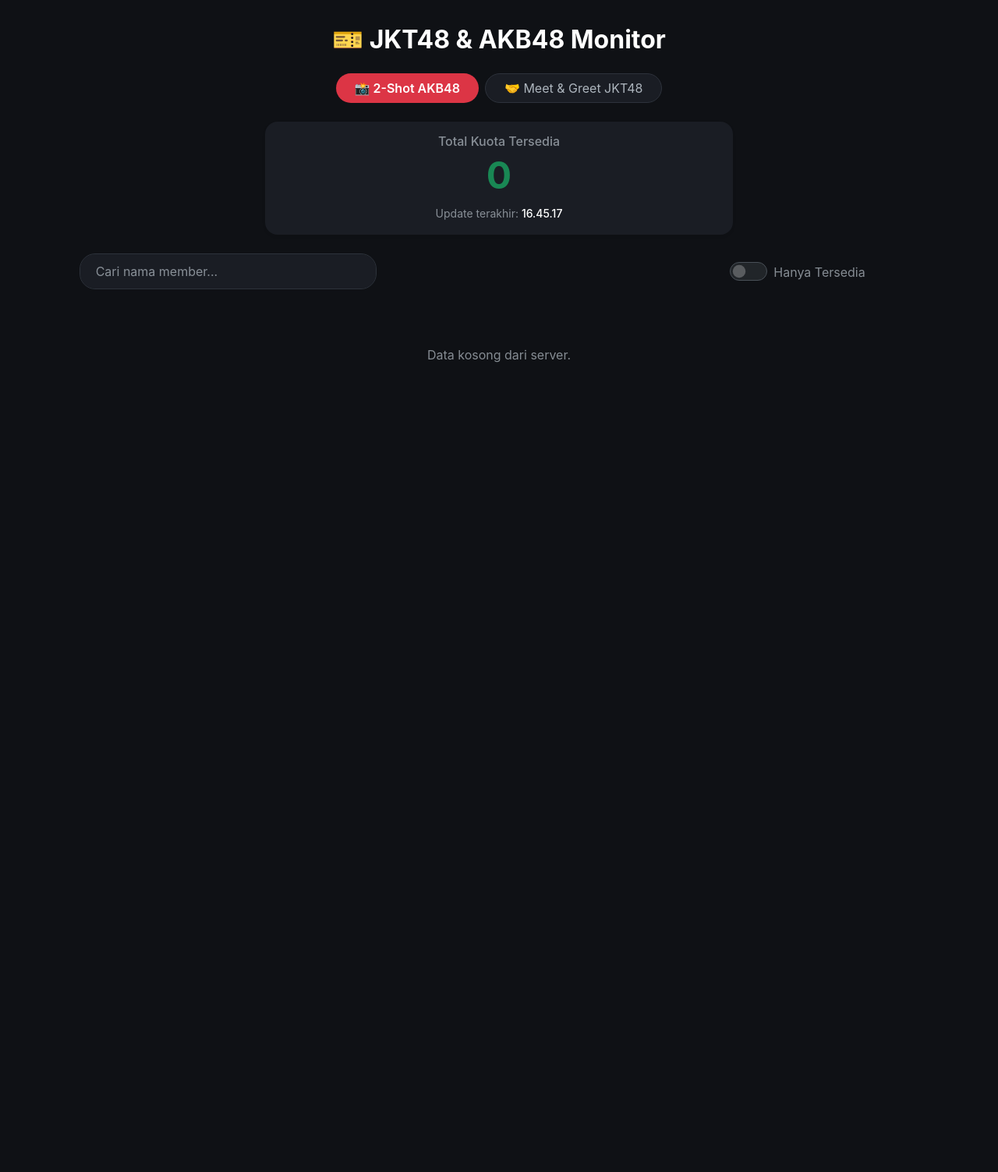
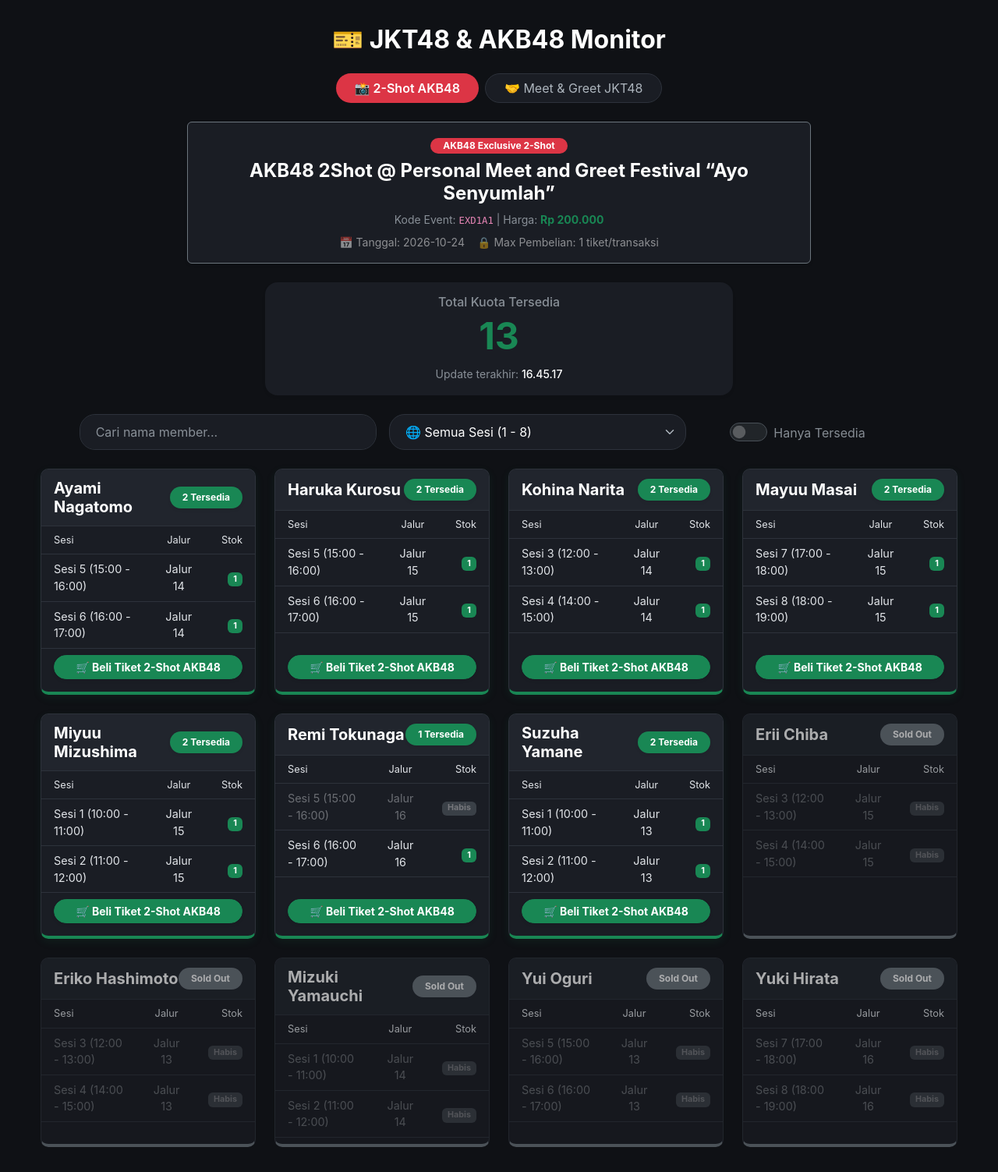
Before and after one commit to fmcrawford/monitoring, a Flask app: page / in a window 1280 px wide. Shown: the whole page at 78% size. Before the commit the page ends 465 px from the top, so only its background shows below. Run offline with Flask 3, Linux system fonts and the light colour scheme; data that the repository does not hold is empty.

Commit message:
Update index.html

```diff
--- a/templates/index.html
+++ b/templates/index.html
@@ -3,47 +3,33 @@
 <head>
     <meta charset="UTF-8">
     <meta name="viewport" content="width=device-width, initial-scale=1.0">
-    <title>JKT48 Ticket Monitor</title>
+    <title>JKT48 & AKB48 Ticket Monitor</title>
     <link href="https://cdn.jsdelivr.net/npm/bootstrap@5.3.0/dist/css/bootstrap.min.css" rel="stylesheet">
     <style>
         body { background-color: #0f1115; color: #ffffff; padding-top: 2rem; padding-bottom: 2rem; font-family: -apple-system, BlinkMacSystemFont, "Segoe UI", Roboto, "Helvetica Neue", Arial, sans-serif; }
         .card-header-custom { background-color: #1a1d24; border-bottom: 1px solid #2d323b; }
-
-        /* Grid Card Styles */
         .member-card { background-color: #1a1d24; border-radius: 10px; border: 1px solid #2d323b; height: 100%; display: flex; flex-direction: column; overflow: hidden; transition: transform 0.2s; }
         .member-card:hover { transform: translateY(-3px); }
         .card-header-member { background-color: #21252d; padding: 12px 16px; border-bottom: 1px solid #2d323b; display: flex; justify-content: space-between; align-items: center; }
-
-        /* Status Highlight */
         .has-tickets { border-bottom: 4px solid #198754; box-shadow: 0 4px 12px rgba(25, 135, 84, 0.1); }
         .sold-out-item { opacity: 0.65; border-bottom: 4px solid #6c757d; }
         .sold-out-item:hover { opacity: 1; }
-
-        /* Favorite Member Styles */
         .special-card { border: 1px solid #ffc107; box-shadow: 0 0 15px rgba(255, 193, 7, 0.15); border-bottom: 4px solid #ffc107; }
         .special-header { background: linear-gradient(145deg, #2a220b 0%, #1a1d24 100%); border-bottom: 1px solid #4a3805; }
         .special-title { color: #ffc107 !important; text-shadow: 0 0 8px rgba(255,193,7,0.4); }
-
-        /* Sesi Tambahan Banner */
         .extra-session-banner { text-align: center; padding: 4px 0; font-size: 0.7rem; font-weight: 700; letter-spacing: 1px; }
         .extra-session-banner.eligible { background-color: #dc3545; color: white; border-bottom: 1px solid #a71d2a; }
         .extra-session-banner.maxed { background-color: #343a40; color: #adb5bd; border-bottom: 1px solid #212529; }
-
-        /* Animasi Restock */
         @keyframes pulse { 0% { opacity: 1; } 50% { opacity: 0.5; } 100% { opacity: 1; } }
         .pulse-anim { animation: pulse 1.5s infinite; background-color: #0dcaf0; color: #000; font-weight: bold; border-radius: 4px; padding: 2px 6px; font-size: 0.7rem; margin-left: 8px; }
-
         .table-dark { --bs-table-bg: transparent; margin-bottom: 0; }
         .table-dark td, .table-dark th { border-color: #2d323b; color: #e1e4e8; padding: 8px 16px; }
-
         .search-box, .form-select { background-color: #1a1d24; border: 1px solid #2d323b; color: white; border-radius: 20px; padding: 10px 20px; }
         .search-box:focus, .form-select:focus { background-color: #242833; border-color: #dc3545; color: white; box-shadow: 0 0 0 0.25rem rgba(220, 53, 69, 0.25); }
         .form-select option { background-color: #1a1d24; color: white; }
-
         .btn-custom-active { background-color: #dc3545; color: white; font-weight: 600; border: none; }
         .btn-custom-inactive { background-color: #1a1d24; color: #adb5bd; border: 1px solid #2d323b; }
         .btn-custom-inactive:hover { background-color: #242833; color: white; }
-
         .star-btn { cursor: pointer; transition: transform 0.2s, color 0.2s; user-select: none; }
         .star-btn:hover { transform: scale(1.2); }
     </style>
@@ -61,7 +47,7 @@
         <button id="btn-mg" class="btn btn-custom-inactive px-4 rounded-pill" onclick="switchCategory('mg')">🤝 Meet & Greet JKT48</button>
     </div>
 
-    <!-- Info Box / Event Banner (Khusus 2-Shot AKB48) -->
+    <!-- Info Box Event Banner -->
     <div id="event-info-container"></div>
 
     <!-- Info Box Total Kuota -->
@@ -73,16 +59,16 @@
         </div>
     </div>
 
-    <!-- Banner Announcement (Hanya M&G) -->
+    <!-- Banner Announcement -->
     <div id="announcement-container"></div>
 
-    <!-- Kontrol UX: Search, Filter & Sesi Dropdown -->
+    <!-- Kontrol UX: Search, Dropdown Sesi, Filter -->
     <div class="row g-3 mb-4 align-items-center justify-content-center">
         <div class="col-md-4">
             <input type="text" id="searchBox" class="form-control search-box w-100" placeholder="Cari nama member..." onkeyup="applyFilters()">
         </div>
         <div class="col-md-4" id="session-dropdown-wrapper">
-            <!-- Dropdown Sesi akan di-render dinamis khusus 2-Shot -->
+            <!-- Dropdown Sesi khusus 2-Shot AKB48 -->
         </div>
         <div class="col-md-3" id="filter-toggle-container">
             <div class="form-check form-switch d-flex align-items-center gap-2 m-0">
@@ -101,39 +87,100 @@
     </div>
 </div>
 
-<!-- Toast Container untuk Notifikasi Restock -->
-<div class="toast-container position-fixed bottom-0 end-0 p-3">
-    <div id="restockToast" class="toast text-bg-success border-0" role="alert" aria-live="assertive" aria-atomic="true">
-        <div class="toast-header bg-success text-white border-0">
-            <strong class="me-auto">🚨 Restock Alert!</strong>
-            <button type="button" class="btn-close btn-close-white" data-bs-dismiss="toast" aria-label="Close"></button>
-        </div>
-        <div class="toast-body fw-medium" id="toastMessage">
-            Tiket baru tersedia.
-        </div>
-    </div>
-</div>
-
 <script src="https://cdn.jsdelivr.net/npm/bootstrap@5.3.0/dist/js/bootstrap.bundle.min.js"></script>
 
 <script>
     let favoriteMembers = JSON.parse(localStorage.getItem('jkt48_favorites')) || ["Grace Octaviani"];
-
     let currentCategory = '2shot';
     let fetchInterval;
     let rawData = [];
-    let eventDetailData = null;
     let selectedSessionFilter = 'all';
-    let lastQuotaState = {};
-    let recentRestocks = {};
+
+    // Data JSON statis AKB48 2-Shot yang Anda berikan
+    const akb2ShotData = {
+        "status": true,
+        "message": "Berhasil mendapatkan data",
+        "data": {
+            "category": "TWO_SHOT",
+            "thumbnail_image": "https://jkt48.com/api/v1/storages/media/exclusive/2026/09/exd1a1-thumb-670378.jpg",
+            "preview_image": "https://jkt48.com/api/v1/storages/media/exclusive/2026/09/exd1a1-preview-d6fb96.jpg",
+            "code": "EXD1A1",
+            "default_price": 200000,
+            "max_purchase": 1,
+            "max_purchase_transaction": 1,
+            "title": "AKB48 2Shot @ Personal Meet and Greet Festival “Ayo Senyumlah”",
+            "session": [
+                {
+                    "label": "Sesi 1", "date": "2026-10-24", "start_time": "10:00:00", "end_time": "11:00:00",
+                    "session_detail": [
+                        {"label": "Jalur 13", "jkt48_member_name": "Suzuha Yamane", "quota_available": true},
+                        {"label": "Jalur 14", "jkt48_member_name": "Mizuki Yamauchi", "quota_available": false},
+                        {"label": "Jalur 15", "jkt48_member_name": "Miyuu Mizushima", "quota_available": true}
+                    ]
+                },
+                {
+                    "label": "Sesi 2", "date": "2026-10-24", "start_time": "11:00:00", "end_time": "12:00:00",
+                    "session_detail": [
+                        {"label": "Jalur 13", "jkt48_member_name": "Suzuha Yamane", "quota_available": true},
+                        {"label": "Jalur 14", "jkt48_member_name": "Mizuki Yamauchi", "quota_available": false},
+                        {"label": "Jalur 15", "jkt48_member_name": "Miyuu Mizushima", "quota_available": true}
+                    ]
+                },
+                {
+                    "label": "Sesi 3", "date": "2026-10-24", "start_time": "12:00:00", "end_time": "13:00:00",
+                    "session_detail": [
+                        {"label": "Jalur 13", "jkt48_member_name": "Eriko Hashimoto", "quota_available": false},
+                        {"label": "Jalur 14", "jkt48_member_name": "Kohina Narita", "quota_available": true},
+                        {"label": "Jalur 15", "jkt48_member_name": "Erii Chiba", "quota_available": false}
+                    ]
+                },
+                {
+                    "label": "Sesi 4", "date": "2026-10-24", "start_time": "14:00:00", "end_time": "15:00:00",
+                    "session_detail": [
+                        {"label": "Jalur 13", "jkt48_member_name": "Eriko Hashimoto", "quota_available": false},
+                        {"label": "Jalur 14", "jkt48_member_name": "Kohina Narita", "quota_available": true},
+                        {"label": "Jalur 15", "jkt48_member_name": "Erii Chiba", "quota_available": false}
+                    ]
+                },
+                {
+                    "label": "Sesi 5", "date": "2026-10-24", "start_time": "15:00:00", "end_time": "16:00:00",
+                    "session_detail": [
+                        {"label": "Jalur 13", "jkt48_member_name": "Yui Oguri", "quota_available": false},
+                        {"label": "Jalur 14", "jkt48_member_name": "Ayami Nagatomo", "quota_available": true},
+                        {"label": "Jalur 15", "jkt48_member_name": "Haruka Kurosu", "quota_available": true},
+                        {"label": "Jalur 16", "jkt48_member_name": "Remi Tokunaga", "quota_available": false}
+                    ]
+                },
+                {
+                    "label": "Sesi 6", "date": "2026-10-24", "start_time": "16:00:00", "end_time": "17:00:00",
+                    "session_detail": [
+                        {"label": "Jalur 13", "jkt48_member_name": "Yui Oguri", "quota_available": false},
+                        {"label": "Jalur 14", "jkt48_member_name": "Ayami Nagatomo", "quota_available": true},
+                        {"label": "Jalur 15", "jkt48_member_name": "Haruka Kurosu", "quota_available": true},
+                        {"label": "Jalur 16", "jkt48_member_name": "Remi Tokunaga", "quota_available": true}
+                    ]
+                },
+                {
+                    "label": "Sesi 7", "date": "2026-10-24", "start_time": "17:00:00", "end_time": "18:00:00",
+                    "session_detail": [
+                        {"label": "Jalur 15", "jkt48_member_name": "Mayuu Masai", "quota_available": true},
+                        {"label": "Jalur 16", "jkt48_member_name": "Yuki Hirata", "quota_available": false}
+                    ]
+                },
+                {
+                    "label": "Sesi 8", "date": "2026-10-24", "start_time": "18:00:00", "end_time": "19:00:00",
+                    "session_detail": [
+                        {"label": "Jalur 15", "jkt48_member_name": "Mayuu Masai", "quota_available": true},
+                        {"label": "Jalur 16", "jkt48_member_name": "Yuki Hirata", "quota_available": false}
+                    ]
+                }
+            ]
+        }
+    };
 
     function toggleFavorite(memberName) {
         const index = favoriteMembers.indexOf(memberName);
-        if (index > -1) {
-            favoriteMembers.splice(index, 1);
-        } else {
-            favoriteMembers.push(memberName);
-        }
+        if (index > -1) { favoriteMembers.splice(index, 1); } else { favoriteMembers.push(memberName); }
         localStorage.setItem('jkt48_favorites', JSON.stringify(favoriteMembers));
         applyFilters();
     }
@@ -151,74 +198,49 @@
             btnMg.className = 'btn btn-custom-active px-4 rounded-pill';
         }
 
-        document.getElementById('data-container').innerHTML = `
-            <div class="text-center py-5 text-muted">
-                <div class="spinner-border text-danger mb-3" role="status"></div>
-                <div>Memuat data ${category === '2shot' ? '2-Shot AKB48' : 'Meet & Greet JKT48'}...</div>
-            </div>`;
-        document.getElementById('announcement-container').innerHTML = '';
-        document.getElementById('event-info-container').innerHTML = '';
-        document.getElementById('session-dropdown-wrapper').innerHTML = '';
-
-        lastQuotaState = {};
         selectedSessionFilter = 'all';
         fetchData();
     }
 
     async function fetchData() {
-        const endpoint = currentCategory === '2shot' ? '/api/status' : '/api/mg';
-
-        try {
-            const response = await fetch(endpoint);
-            const resJson = await response.json();
+        document.getElementById('announcement-container').innerHTML = '';
+        document.getElementById('event-info-container').innerHTML = '';
+        document.getElementById('session-dropdown-wrapper').innerHTML = '';
 
         let membersList = [];
+        let totalQuotaCount = 0;
 
         if (currentCategory === '2shot') {
-                // Mendukung format data statis AKB48 atau dynamic backend
-                eventDetailData = resJson.data || resJson;
-                if (eventDetailData && eventDetailData.session) {
-                    membersList = parseAKB48Sessions(eventDetailData.session);
-                } else if (resJson.members) {
-                    membersList = resJson.members;
-                }
+            // Render dari data statis AKB48 yang Anda berikan
+            const eventData = akb2ShotData.data;
+            membersList = parseAKB48Sessions(eventData.session);
+
+            membersList.forEach(m => { totalQuotaCount += m.quota; });
+            document.getElementById('total-quota').innerText = totalQuotaCount;
+            document.getElementById('last-update').innerText = new Date().toLocaleTimeString('id-ID');
+
+            renderEventHeader(eventData);
+            renderSessionDropdown(eventData.session);
+            processRawData(membersList);
         } else {
+            // Fetch ke endpoint Meet & Greet JKT48 backend
+            try {
+                const response = await fetch('/api/mg');
+                const resJson = await response.json();
                 membersList = resJson.members || [];
-            }
 
-            // Hitung total kuota secara aman
-            let totalQuotaCount = 0;
-            membersList.forEach(m => {
-                // Konversi boolean quota_available atau hitung angka integer quota
-                let q = typeof m.quota === 'number' ? m.quota : (m.quota_available ? 1 : 0);
-                totalQuotaCount += q;
-            });
-
+                membersList.forEach(m => { totalQuotaCount += (typeof m.quota === 'number' ? m.quota : 0); });
                 document.getElementById('total-quota').innerText = resJson.total_quota !== undefined ? resJson.total_quota : totalQuotaCount;
-
-            if (resJson.last_check) {
-                const date = new Date(resJson.last_check * 1000);
-                document.getElementById('last-update').innerText = date.toLocaleTimeString('id-ID');
-            } else {
                 document.getElementById('last-update').innerText = new Date().toLocaleTimeString('id-ID');
-            }
-
-            renderEventHeader();
-            renderSessionDropdown();
-
-            if (membersList.length === 0) {
-                document.getElementById('data-container').innerHTML = '<div class="text-center py-5 text-muted">Data kosong dari server.</div>';
-                return;
-            }
 
                 processRawData(membersList);
             } catch (error) {
                 console.error("Fetch error:", error);
-            document.getElementById('data-container').innerHTML = `<div class="text-center py-5 text-danger">Gagal mengambil data: ${error.message}</div>`;
+                document.getElementById('data-container').innerHTML = `<div class="text-center py-5 text-danger">Gagal mengambil data Meet & Greet: ${error.message}</div>`;
+            }
         }
     }
 
-    // Ubah format struktur sesi AKB48 agar kompatibel dengan sistem monitor
     function parseAKB48Sessions(sessionsArray) {
         let flatMembers = [];
         sessionsArray.forEach(sess => {
@@ -238,33 +260,28 @@
         return flatMembers;
     }
 
-    function renderEventHeader() {
+    function renderEventHeader(eventData) {
         const headerContainer = document.getElementById('event-info-container');
-        if (currentCategory === '2shot' && eventDetailData && eventDetailData.title) {
-            let priceFormatted = new Intl.NumberFormat('id-ID', { style: 'currency', currency: 'IDR', maximumFractionDigits: 0 }).format(eventDetailData.default_price || 200000);
+        let priceFormatted = new Intl.NumberFormat('id-ID', { style: 'currency', currency: 'IDR', maximumFractionDigits: 0 }).format(eventData.default_price || 200000);
         headerContainer.innerHTML = `
             <div class="card card-header-custom border-secondary mb-4 mx-auto shadow-sm" style="max-width: 800px;">
                 <div class="card-body text-center">
                     <span class="badge bg-danger mb-2 px-3 py-1 rounded-pill">AKB48 Exclusive 2-Shot</span>
-                        <h4 class="fw-bold text-white mb-2">${eventDetailData.title}</h4>
-                        <p class="text-muted small mb-2">Kode Event: <code>${eventDetailData.code}</code> | Harga: <span class="text-success fw-bold">${priceFormatted}</span></p>
+                    <h4 class="fw-bold text-white mb-2">${eventData.title}</h4>
+                    <p class="text-muted small mb-2">Kode Event: <code>${eventData.code}</code> | Harga: <span class="text-success fw-bold">${priceFormatted}</span></p>
                     <div class="d-flex justify-content-center gap-3 text-white-50 small">
-                            <span>📅 Tanggal: ${eventDetailData.session ? eventDetailData.session[0].date : '2026-10-24'}</span>
-                            <span>🔒 Max Pembelian: ${eventDetailData.max_purchase} tiket/transaksi</span>
+                        <span>📅 Tanggal: ${eventData.session[0].date}</span>
+                        <span>🔒 Max Pembelian: ${eventData.max_purchase} tiket/transaksi</span>
                     </div>
                 </div>
             </div>
         `;
-        } else {
-            headerContainer.innerHTML = '';
-        }
     }
 
-    function renderSessionDropdown() {
+    function renderSessionDropdown(sessions) {
         const wrapper = document.getElementById('session-dropdown-wrapper');
-        if (currentCategory === '2shot' && eventDetailData && eventDetailData.session) {
         let options = `<option value="all">🌐 Semua Sesi (1 - 8)</option>`;
-            eventDetailData.session.forEach((s, index) => {
+        sessions.forEach((s) => {
             options += `<option value="${s.label}">${s.label} (${s.start_time.substring(0,5)} - ${s.end_time.substring(0,5)})</option>`;
         });
         wrapper.innerHTML = `
@@ -272,9 +289,6 @@
                 ${options}
             </select>
         `;
-        } else {
-            wrapper.innerHTML = '';
-        }
     }
 
     function onSessionDropdownChange() {
@@ -284,8 +298,6 @@
 
     function processRawData(members) {
         const grouped = {};
-        const currentQuotaState = {};
-
         members.forEach(m => {
             if (!grouped[m.name]) {
                 grouped[m.name] = { name: m.name, totalQuota: 0, sessions: [] };
@@ -295,23 +307,6 @@
         });
 
         rawData = Object.values(grouped);
-        let restockMessages = [];
-
-        rawData.forEach(member => {
-            currentQuotaState[member.name] = member.totalQuota;
-
-            if (lastQuotaState[member.name] !== undefined && member.totalQuota > lastQuotaState[member.name]) {
-                const diff = member.totalQuota - lastQuotaState[member.name];
-                restockMessages.push(`<b>${member.name}</b> (+${diff} Tiket)`);
-                recentRestocks[member.name] = Date.now();
-            }
-        });
-
-        if (restockMessages.length > 0) {
-            showToast(restockMessages.join('<br>'));
-        }
-        lastQuotaState = currentQuotaState;
-
         applyFilters();
     }
 
@@ -320,7 +315,6 @@
         const showAvailableOnly = document.getElementById('availableOnlyToggle').checked;
         const container = document.getElementById('data-container');
         const announcementContainer = document.getElementById('announcement-container');
-        const now = Date.now();
 
         let eligibleForExtra = [];
 
@@ -331,7 +325,6 @@
 
             const matchesSearch = member.name.toLowerCase().includes(searchQuery);
 
-            // Filter berdasarkan pilihan dropdown sesi jika di kategori 2shot
             let matchesSession = true;
             let displayedSessions = member.sessions;
 
@@ -356,8 +349,6 @@
                     </div>
                 </div>
             `;
-        } else {
-            announcementContainer.innerHTML = '';
         }
 
         filteredData.sort((a, b) => {
@@ -375,7 +366,6 @@
         let regularHtml = '';
 
         filteredData.forEach(memberData => {
-            // Saring sesi sesuai dropdown yang dipilih untuk ditampilkan di kartu
             let sessionsToRender = memberData.sessions;
             if (currentCategory === '2shot' && selectedSessionFilter !== 'all') {
                 sessionsToRender = memberData.sessions.filter(s => s.session.includes(selectedSessionFilter));
@@ -384,9 +374,6 @@
             const currentFilteredQuota = sessionsToRender.reduce((acc, s) => acc + s.quota, 0);
             const isAvailable = currentFilteredQuota > 0;
             const isFavorite = favoriteMembers.includes(memberData.name);
-
-            const isRestocked = recentRestocks[memberData.name] && (now - recentRestocks[memberData.name] < 120000);
-            const restockBadgeHtml = isRestocked ? `<span class="pulse-anim">🔥 RESTOCK</span>` : '';
 
             const itemClass = isAvailable ? 'has-tickets' : 'sold-out-item';
             const specialCardClass = isFavorite && currentCategory === 'mg' ? 'special-card' : '';
@@ -429,13 +416,12 @@
                 ? `<span class="fs-4 star-btn" style="color: ${starColor};" onclick="toggleFavorite('${memberData.name}')" title="Tandai sebagai Favorit">${starIcon}</span>`
                 : '';
 
-            // Tombol Beli Tiket khusus 2-Shot AKB48 mengarah ke link pembelian eksklusif EX5B99 / EXD1A1
             let buyButtonHtml = '';
             if (currentCategory === '2shot' && isAvailable) {
                 buyButtonHtml = `
                     <div class="card-footer bg-transparent border-0 px-3 pb-3 pt-0">
-                        <a href="https://jkt48.com/purchase/exclusive?code=EX5B99" target="_blank" class="btn btn-success btn-sm w-100 fw-bold rounded-pill shadow-sm">
-                            🛒 Beli Tiket AKB48
+                        <a href="https://jkt48.com/purchase/exclusive?code=EXD1A1" target="_blank" class="btn btn-success btn-sm w-100 fw-bold rounded-pill shadow-sm">
+                            🛒 Beli Tiket 2-Shot AKB48
                         </a>
                     </div>
                 `;
@@ -447,9 +433,7 @@
                         <div class="card-header-member ${specialHeaderClass}">
                             <div class="d-flex align-items-center gap-2">
                                 ${starHtml}
-                                <h5 class="m-0 fw-bold ${specialTitleClass} d-flex align-items-center">
-                                    ${memberData.name} ${restockBadgeHtml}
-                                </h5>
+                                <h5 class="m-0 fw-bold ${specialTitleClass}">${memberData.name}</h5>
                             </div>
                             ${badgeHtml}
                         </div>
@@ -487,7 +471,6 @@
                     <h4 class="fw-bold text-warning border-bottom border-warning pb-2 d-inline-block pe-4">⭐ Member Favorit Anda (M&G)</h4>
                 </div>
                 ${favoriteHtml}`;
-
             if (regularHtml !== '') {
                 finalRender += `
                     <div class="col-12 mb-3 mt-5">
@@ -502,17 +485,8 @@
         container.innerHTML = `<div class="row row-cols-1 row-cols-md-2 row-cols-lg-3 row-cols-xl-4 g-4">${finalRender}</div>`;
     }
 
-    function showToast(message) {
-        document.getElementById('toastMessage').innerHTML = message;
-        const toastEl = document.getElementById('restockToast');
-        const toast = new bootstrap.Toast(toastEl, { delay: 5000 });
-        toast.show();
-    }
-
+    // Load awal
     fetchData();
-    if (!fetchInterval) {
-        fetchInterval = setInterval(fetchData, 15000);
-    }
 </script>
 
 </body>
```
Lines whose indentation alone changed are shown as unchanged.
